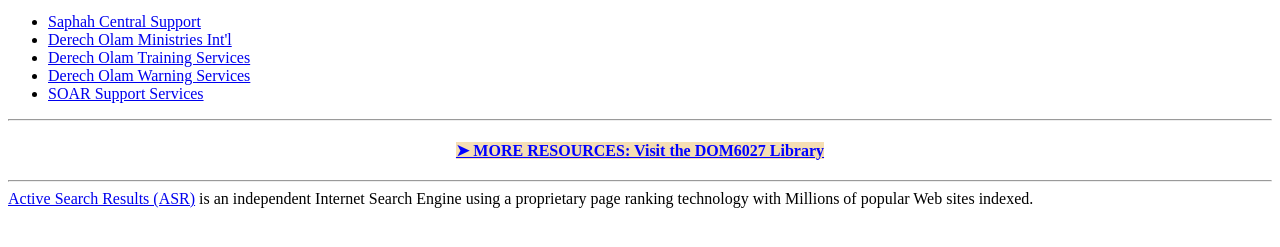
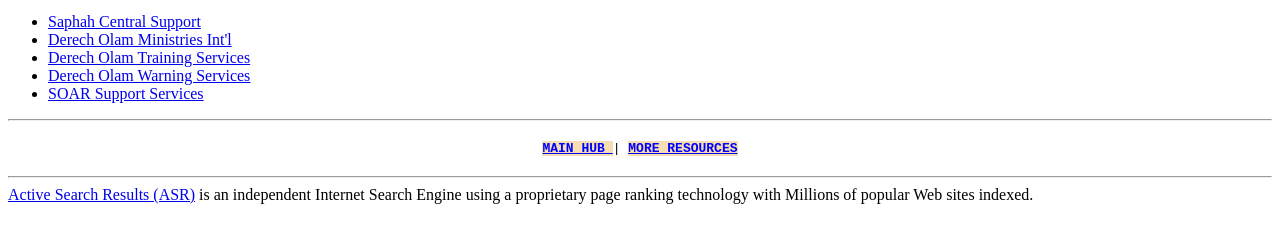
Before and after one commit to saphahcentral/saphahcentral, a plain HTML site: page index.html in a window 1280 px wide. Shown: the part 101-348 px from the top of the page. Drawn offline with Linux system fonts and the light colour scheme.

Commit message:
Update index.html with NEW LINKS line

```diff
--- a/index.html
+++ b/index.html
@@ -19,10 +19,15 @@
 </body>
 
   <hr />
-  <div style="text-align:center; margin: 20px 0;">
+  <div style="text-align:center; margin: 20px 0; font-family:monospace;">
+    <a href="https://saphahcentral.github.io/saphahcentral/saphahcentral/index.html"
+       style="color:blue; background-color:wheat; text-decoration:underline; font-weight:bold;">
+      MAIN HUB
+    </a>
+    |
     <a href="https://github.com/saphahcentral/dom6027-library"
        style="color:blue; background-color:wheat; text-decoration:underline; font-weight:bold;">
-      ➤ MORE RESOURCES: Visit the DOM6027 Library
+      MORE RESOURCES
     </a>
   </div>
   <hr />
```
